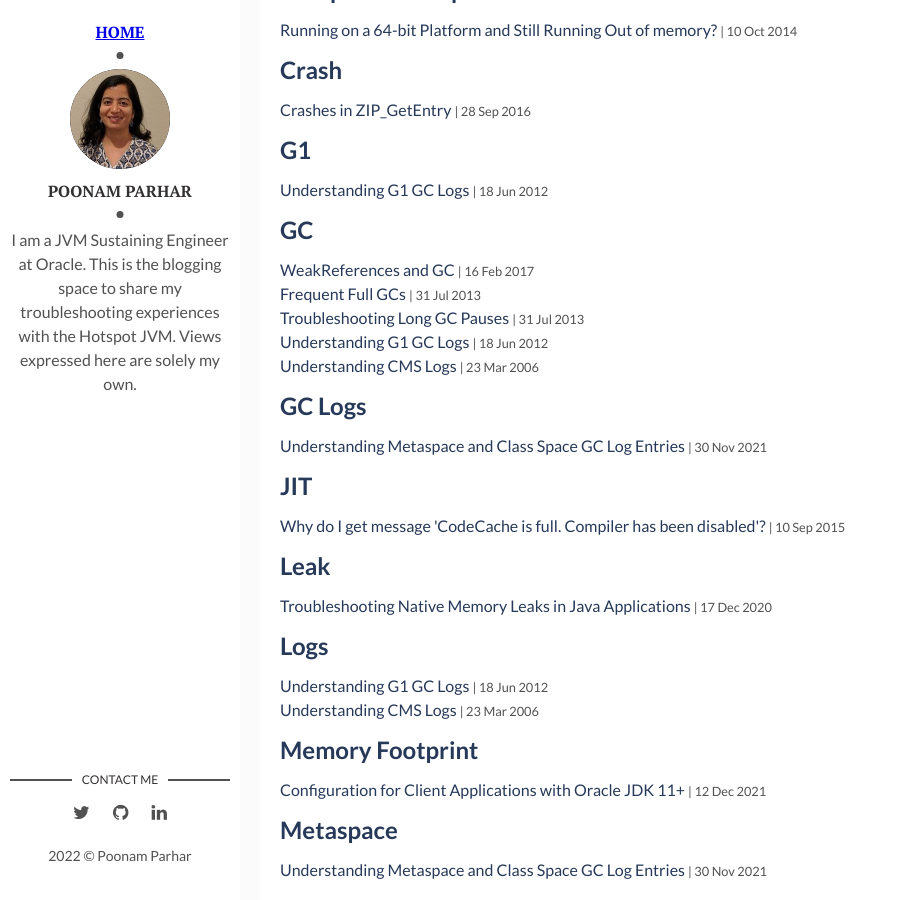
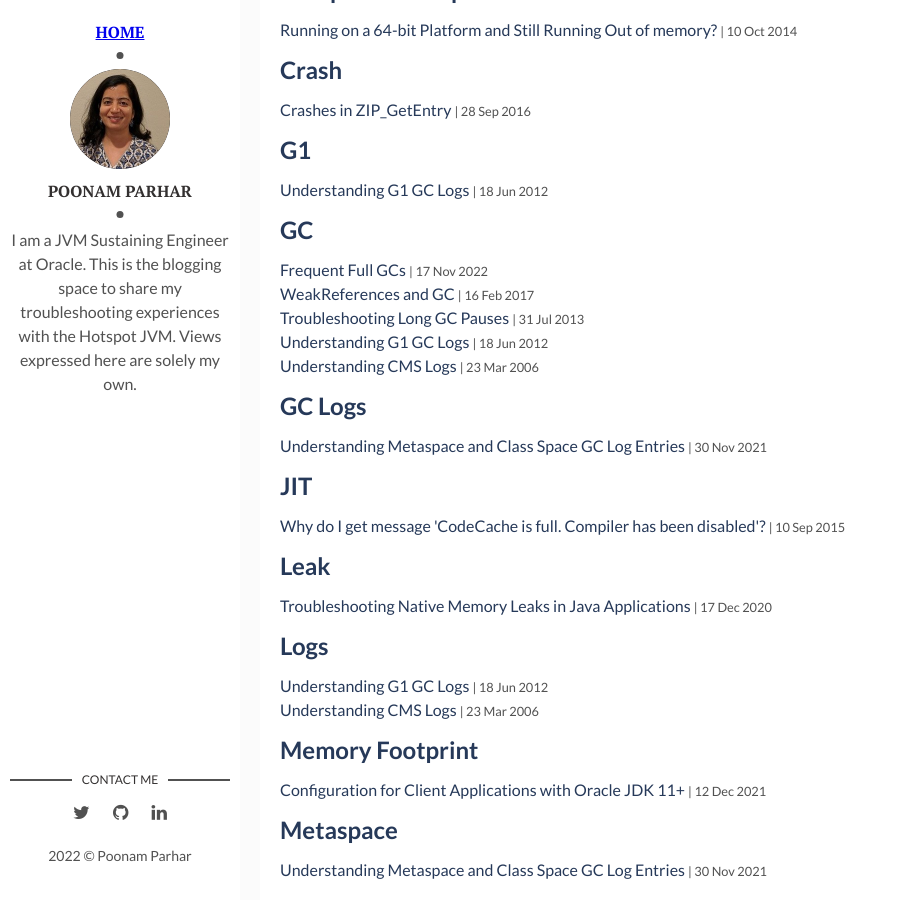
Before and after one commit to poonamparhar/poonamparhar.github.io, a Jekyll site: the page built from tags.html, in a window 1280 px wide and 900 px high, scrolled down 867 px. Shown: the whole window, without its empty margins (0-898 px from the left). Built offline with Jekyll 4.4.1, drawn with Linux system fonts in a browser that asks for light colours; some of the changed text lies outside the part shown.

Commit message:
frequent full GCs post

```diff
--- a/_posts/2022-11-17-frequent_full_gc.markdown
+++ b/_posts/2022-11-17-frequent_full_gc.markdown
@@ -1,7 +1,7 @@
 ---
 layout: post
 title: "Frequent Full GCs"
-date: 2013-07-31
+date: 2022-11-17
 description: # Frequent Full GCs
 img:  frequent_full_gcs.png
 fig-caption: # Add figcaption (optional)
```
